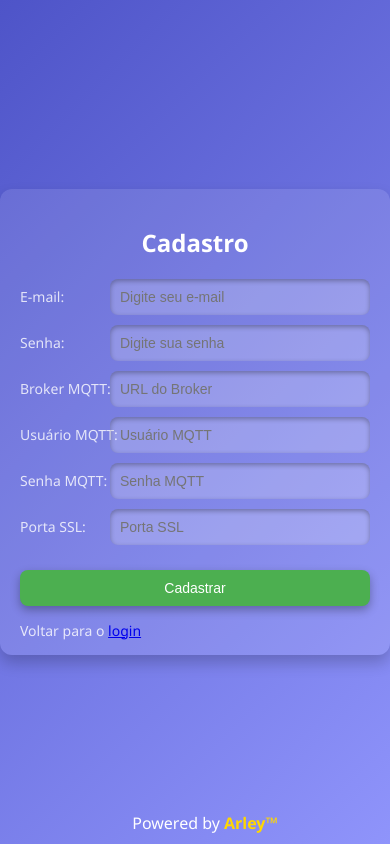
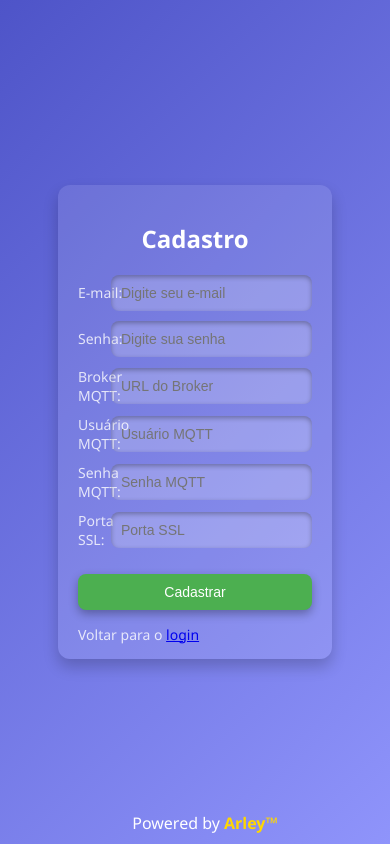
Before and after one commit to ArleyLevy/esplogin, a Flask app: page /register in a window 390 px wide. Run offline with Flask 3, Linux system fonts and the light colour scheme; some libraries are stand-ins or nearby versions.

Commit message:
Atualização de responsividade

```diff
--- a/templates/login.html
+++ b/templates/login.html
@@ -18,7 +18,7 @@
         }
 
         .form-container {
-            width: 90%;
+            width: 60%;
             max-width: 450px;
             background: rgba(255, 255, 255, 0.1);
             border-radius: 12px;
--- a/templates/register.html
+++ b/templates/register.html
@@ -18,7 +18,8 @@
         }
 
         .form-container {
-            width: 100%;
+            width: 60%;
+            height: 80%;
             max-width: 500px;
             background: rgba(255, 255, 255, 0.1);
             border-radius: 12px;
```
Also changed, not shown: templates/index.html (+7 -0 lines).
